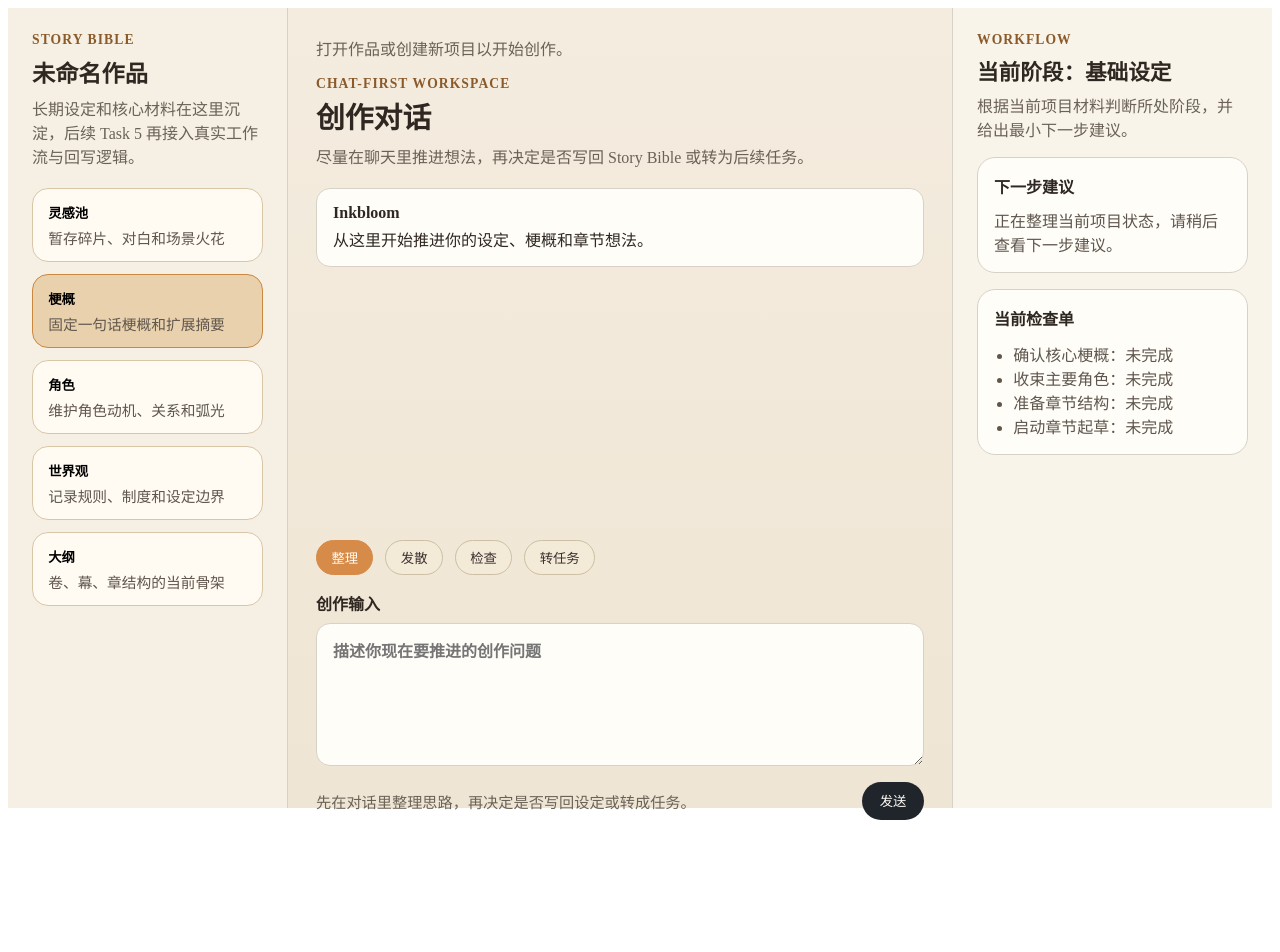
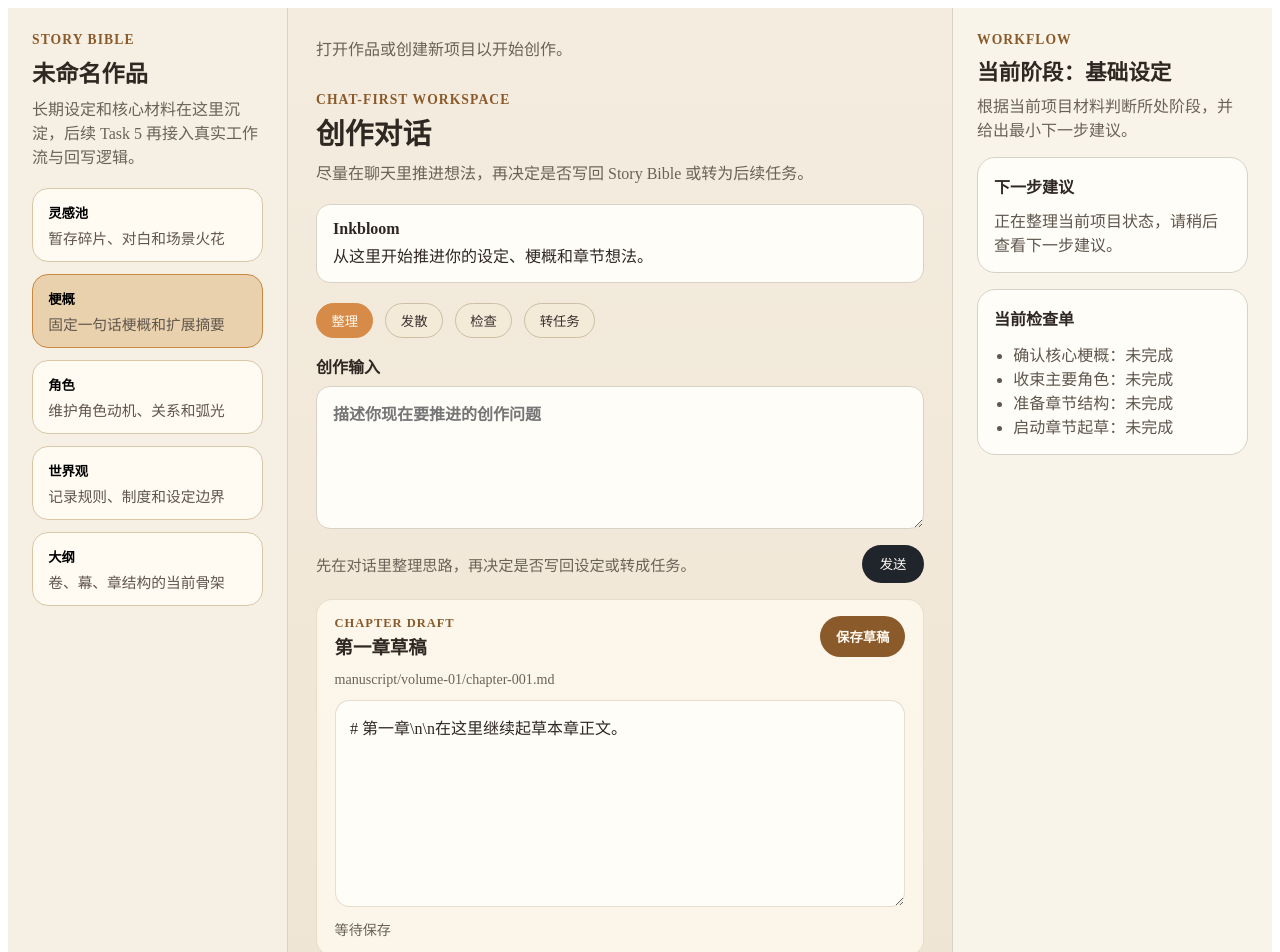
Before and after one commit to fletcherlau/inkbloom, a React (Vite) app: page / in a window 1280 px wide. Shown: the top 952 px of the page. Before the commit the page ends 820 px from the top, so only its background shows below. Built offline with nearby package versions, Linux system fonts and the light colour scheme.

Commit message:
feat: add chapter draft file sync

```diff
--- a/src/main/project-files.ts
+++ b/src/main/project-files.ts
@@ -1,5 +1,5 @@
 import { mkdirSync, writeFileSync } from "node:fs";
-import { isAbsolute, join, relative, resolve, sep } from "node:path";
+import { dirname, isAbsolute, join, relative, resolve, sep } from "node:path";
 
 function assertSafeProjectName(parentDir: string, projectName: string) {
   if (!projectName.trim()) {
@@ -56,3 +56,7 @@ export function createProjectScaffold(parentDir: string, projectName: string) {
 
   return projectPath;
 }
+
+export function ensureParentDirectory(filePath: string) {
+  mkdirSync(dirname(resolve(filePath)), { recursive: true });
+}
--- /dev/null
+++ b/src/renderer/components/chapters/chapter-panel.tsx
@@ -0,0 +1,143 @@
+import { useState } from "react";
+
+import { chapterEditorPlaceholder, createMinimalTiptapConfig } from "../../lib/tiptap";
+
+type ChapterPanelProps = {
+  title: string;
+  relativeManuscriptPath: string;
+  initialContent?: string;
+};
+
+type ManuscriptApiWindow = Window & {
+  inkbloom?: {
+    saveChapterDraft?: (input: {
+      relativeManuscriptPath: string;
+      content: string;
+    }) => Promise<{ filePath: string }>;
+  };
+};
+
+const tiptapConfig = createMinimalTiptapConfig();
+
+export function ChapterPanel({
+  title,
+  relativeManuscriptPath,
+  initialContent = "",
+}: ChapterPanelProps) {
+  const [content, setContent] = useState(initialContent);
+  const [status, setStatus] = useState("等待保存");
+  const [isSaving, setIsSaving] = useState(false);
+
+  const canSave = relativeManuscriptPath.trim().length > 0 && isSaving === false;
+
+  async function handleSave() {
+    const saveDraft = (window as ManuscriptApiWindow).inkbloom?.saveChapterDraft;
+
+    if (saveDraft === undefined) {
+      setStatus("当前环境未连接保存能力");
+      return;
+    }
+
+    setIsSaving(true);
+    setStatus("保存中...");
+
+    try {
+      const result = await saveDraft({ relativeManuscriptPath, content });
+      setStatus(`已保存到 ${result.filePath}`);
+    } catch (error: unknown) {
+      const message = error instanceof Error ? error.message : "unknown error";
+      setStatus(`保存失败：${message}`);
+    } finally {
+      setIsSaving(false);
+    }
+  }
+
+  return (
+    <section aria-labelledby="chapter-panel-title" style={styles.panel}>
+      <header style={styles.header}>
+        <div>
+          <p style={styles.eyebrow}>Chapter Draft</p>
+          <h2 id="chapter-panel-title" style={styles.title}>
+            {title}
+          </h2>
+        </div>
+        <button type="button" onClick={() => void handleSave()} disabled={!canSave} style={styles.button}>
+          {isSaving ? "保存中..." : "保存草稿"}
+        </button>
+      </header>
+      <p style={styles.filePath}>
+        {relativeManuscriptPath ? `manuscript/${relativeManuscriptPath}` : "尚未绑定章节文件路径"}
+      </p>
+      <textarea
+        aria-label="chapter-editor"
+        value={content}
+        onChange={(event) => setContent(event.target.value)}
+        placeholder={tiptapConfig.placeholder ?? chapterEditorPlaceholder}
+        style={styles.editor}
+      />
+      <p aria-live="polite" style={styles.status}>
+        {status}
+      </p>
+    </section>
+  );
+}
+
+const styles = {
+  panel: {
+    display: "grid",
+    gap: "0.75rem",
+    padding: "1rem 1.1rem",
+    borderRadius: "1rem",
+    background: "rgba(255, 250, 240, 0.78)",
+    border: "1px solid rgba(138, 90, 43, 0.16)",
+  },
+  header: {
+    display: "flex",
+    justifyContent: "space-between",
+    gap: "1rem",
+    alignItems: "flex-start",
+  },
+  eyebrow: {
+    margin: 0,
+    color: "#8a5a2b",
+    fontSize: "0.78rem",
+    fontWeight: 700,
+    letterSpacing: "0.08em",
+    textTransform: "uppercase" as const,
+  },
+  title: {
+    margin: "0.15rem 0 0",
+    fontSize: "1.15rem",
+  },
+  filePath: {
+    margin: 0,
+    color: "#6b6257",
+    fontSize: "0.88rem",
+    wordBreak: "break-all" as const,
+  },
+  editor: {
+    minHeight: "11rem",
+    resize: "vertical" as const,
+    borderRadius: "0.9rem",
+    border: "1px solid rgba(138, 90, 43, 0.2)",
+    padding: "0.9rem",
+    font: "inherit",
+    lineHeight: 1.6,
+    color: "#2f2721",
+    background: "#fffdf8",
+  },
+  button: {
+    border: "none",
+    borderRadius: "999px",
+    padding: "0.7rem 1rem",
+    background: "#8a5a2b",
+    color: "#fff8ef",
+    fontWeight: 700,
+    cursor: "pointer",
+  },
+  status: {
+    margin: 0,
+    color: "#6b6257",
+    fontSize: "0.88rem",
+  },
+};
--- a/src/renderer/components/layout/app-shell.tsx
+++ b/src/renderer/components/layout/app-shell.tsx
@@ -1,3 +1,4 @@
+import { ChapterPanel } from "../chapters/chapter-panel";
 import { StoryBiblePanel } from "../bible/story-bible-panel";
 import { ChatPanel } from "../chat/chat-panel";
 import { WorkflowSidebar } from "../workflow/workflow-sidebar";
@@ -30,6 +31,11 @@ export function AppShell() {
             onModeChange={workspaceStore.setSelectedMode}
             onSend={workspaceStore.sendMessage}
           />
+          <ChapterPanel
+            title="第一章草稿"
+            relativeManuscriptPath="volume-01/chapter-001.md"
+            initialContent="# 第一章\n\n在这里继续起草本章正文。"
+          />
         </section>
         <WorkflowSidebar stage={workflowStage} />
       </div>
@@ -60,6 +66,9 @@ const styles = {
     minHeight: "100vh",
   },
   centerColumn: {
+    display: "grid",
+    gridTemplateRows: "auto minmax(0, 1fr) auto",
+    gap: "1rem",
     padding: "1.75rem",
     minWidth: 0,
   },
--- /dev/null
+++ b/src/renderer/lib/tiptap.ts
@@ -0,0 +1,8 @@
+export const chapterEditorPlaceholder = "在这里起草本章内容，后续再接入完整编辑器。";
+
+export function createMinimalTiptapConfig() {
+  return {
+    placeholder: chapterEditorPlaceholder,
+    extensions: [],
+  };
+}
```
Also changed, not shown: src/main/ipc.ts (+14 -1 lines), src/main/services/manuscript-service.ts (added, +42 -0 lines), src/preload/index.ts (+10 -0 lines), 1 other file (tests, documents, lock files or other folders).
